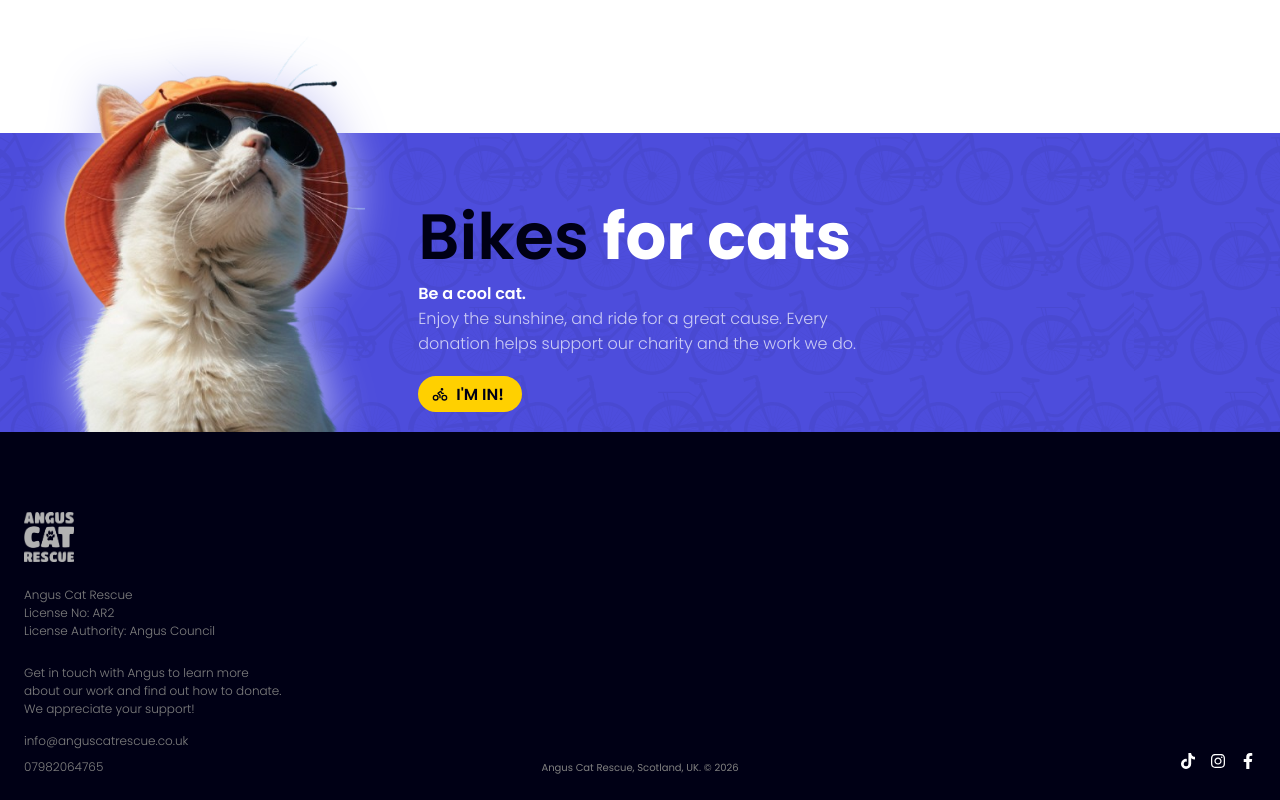
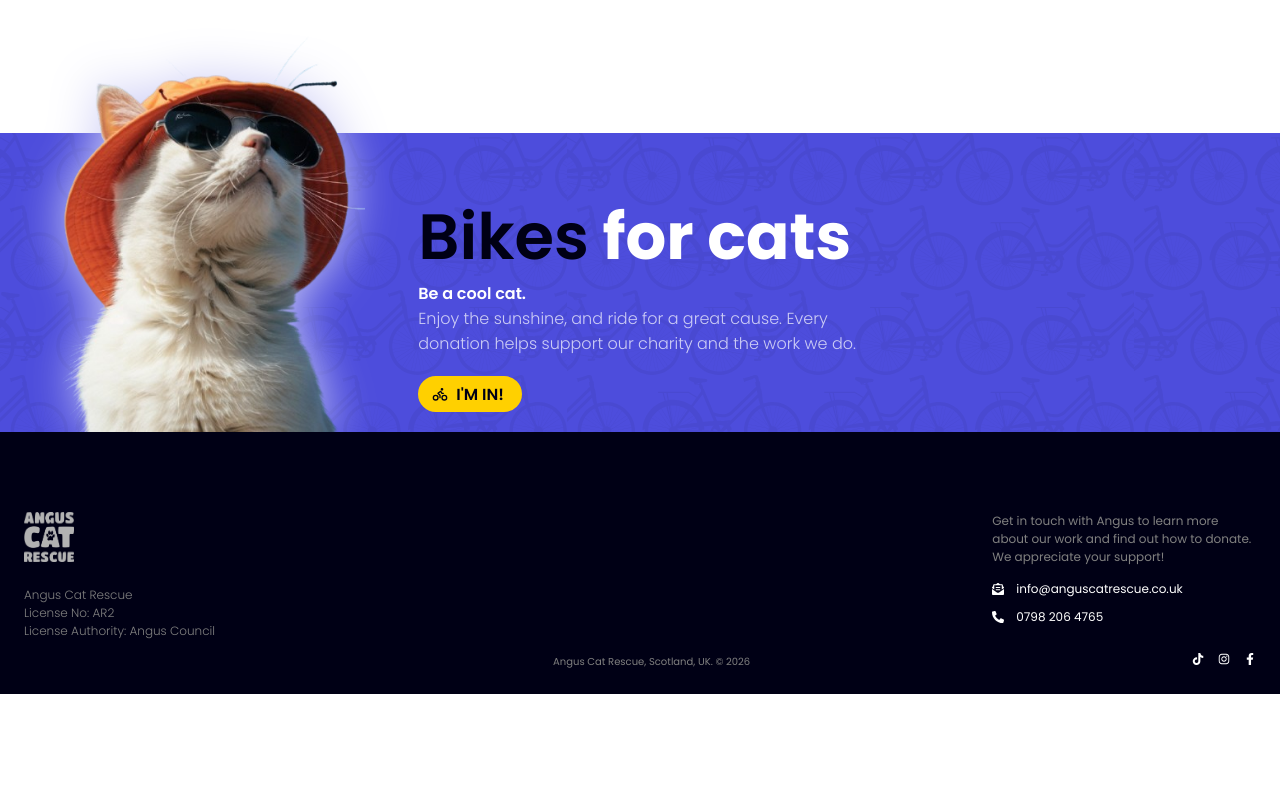
Before and after one commit to crlarrea/angus, a Next.js app: page / in a window 1280 px wide. Shown: the part 1328-2128 px from the top of the page. After the commit the page ends 2022 px from the top, so only its background shows below. Built offline with nearby package versions, Linux system fonts and the light colour scheme; a web font is replaced by a local one.

Commit message:
restyle footer

```diff
--- a/src/app/components/Footer.tsx
+++ b/src/app/components/Footer.tsx
@@ -1,11 +1,17 @@
 import styles from "@/app/styles/footer.module.scss";
 import Link from "next/link";
 import Image from "next/image";
-import { FaTiktok, FaInstagram, FaFacebookF } from "react-icons/fa";
+import {
+  FaTiktok,
+  FaInstagram,
+  FaFacebookF,
+  FaPhoneAlt,
+  FaEnvelopeOpenText,
+} from "react-icons/fa";
 const Footer = () => {
   return (
     <footer className={styles.footer}>
-      <article className={styles.contact}>
+      <article className={styles.leftPanel}>
         <div className={styles.logo}>
           <Image
             src="/logo.png"
@@ -22,29 +28,34 @@ const Footer = () => {
             License Authority: Angus Council
           </p>
         </div>
+      </article>
+      <article className={styles.copyright}>
+        Angus Cat Rescue, Scotland, UK. &copy; {new Date().getFullYear()}
+      </article>
+      <article className={styles.rightPanel}>
         <div>
           <p>
             Get in touch with Angus to learn more about our work and find out
             how to donate.
           </p>
           <p>We appreciate your support!</p>
-          <ul>
+
+          <ul className={styles.contact}>
             <li>
               <Link href="mailto:info@anguscatrescue.co.uk">
+                <FaEnvelopeOpenText />
                 info@anguscatrescue.co.uk
               </Link>
             </li>
             <li>
-              <Link href="tel:+447982064765">07982064765</Link>
+              <Link href="tel:+447982064765">
+                <FaPhoneAlt />
+                0798 206 4765
+              </Link>
             </li>
           </ul>
         </div>
-      </article>
-      <article className={styles.copyright}>
-        Angus Cat Rescue, Scotland, UK. &copy; {new Date().getFullYear()}
-      </article>
-      <article className={styles.socials}>
-        <ul>
+        <ul className={styles.socialMedia}>
           <li>
             <Link
               href="https://www.tiktok.com/@angus.cat.rescue"
--- a/src/app/styles/footer.module.scss
+++ b/src/app/styles/footer.module.scss
@@ -16,7 +16,7 @@
   aspect-ratio: 1;
   filter: brightness(0.7);
 }
-.contact {
+.leftPanel {
   flex: 1 1 1%;
   display: flex;
   gap: ui.$xxl;
@@ -53,26 +53,50 @@
   }
 }
 
-.socials {
+.rightPanel {
   // background-color: ui.$blue;
   flex: 1 1 1%;
   display: flex;
+  flex-flow: column nowrap;
+  gap: ui.$xxl;
   align-items: flex-end;
   justify-content: flex-end;
-  ul {
-    display: flex;
-    list-style-type: none;
-    gap: ui.$m;
+  color: grey;
+  max-width: 35ch;
+  font: {
+    size: ui.$s;
   }
+  p {
+  }
+
   a {
     color: ui.$white;
   }
 }
 
+.contact {
+  margin-top: ui.$m;
+  display: flex;
+  flex-flow: column nowrap;
+  gap: ui.$xxs;
+  list-style-type: none;
+
+  a {
+    gap: ui.$s;
+    display: inline-flex;
+    align-items: center;
+    text-decoration: none;
+  }
+}
+.socialMedia {
+  display: flex;
+  list-style-type: none;
+  gap: ui.$m;
+}
+
 @media only screen and (max-width: 767px) {
-  .socials {
+  .leftPanel, .rightPanel {
     flex-basis: 100%;
-
   }
   .copyright {
     order: 1;
```
